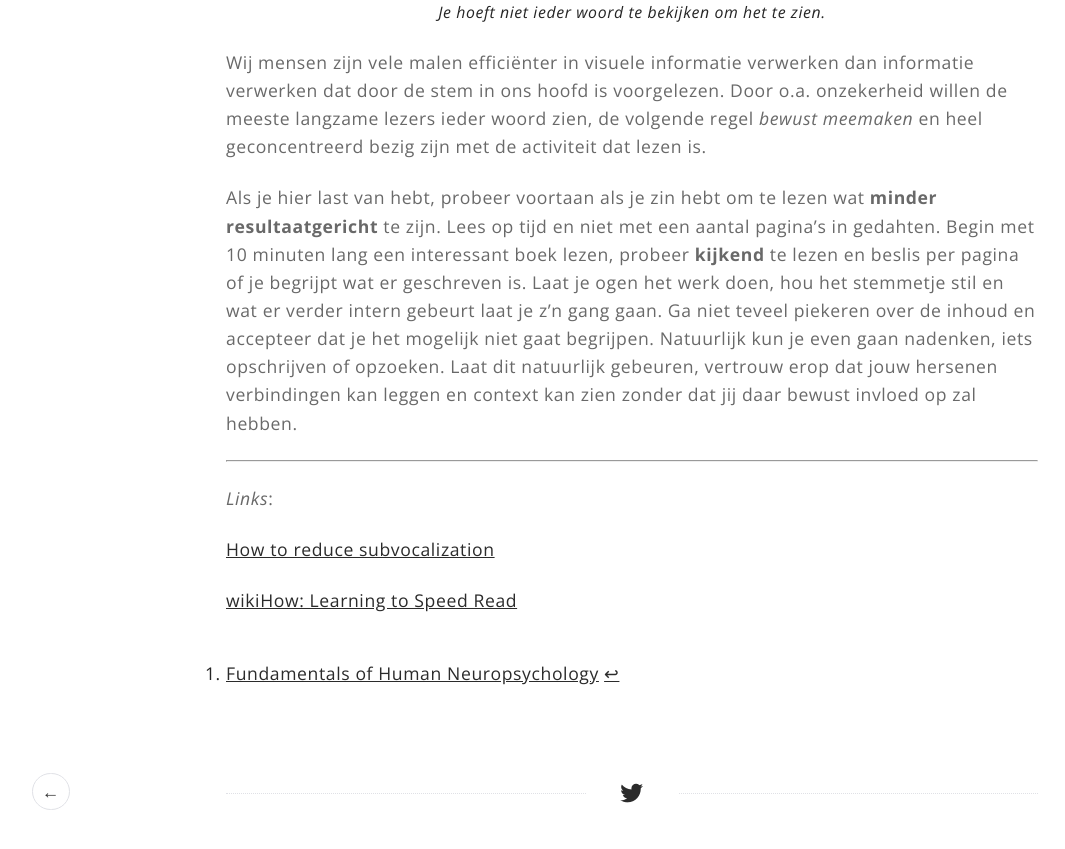
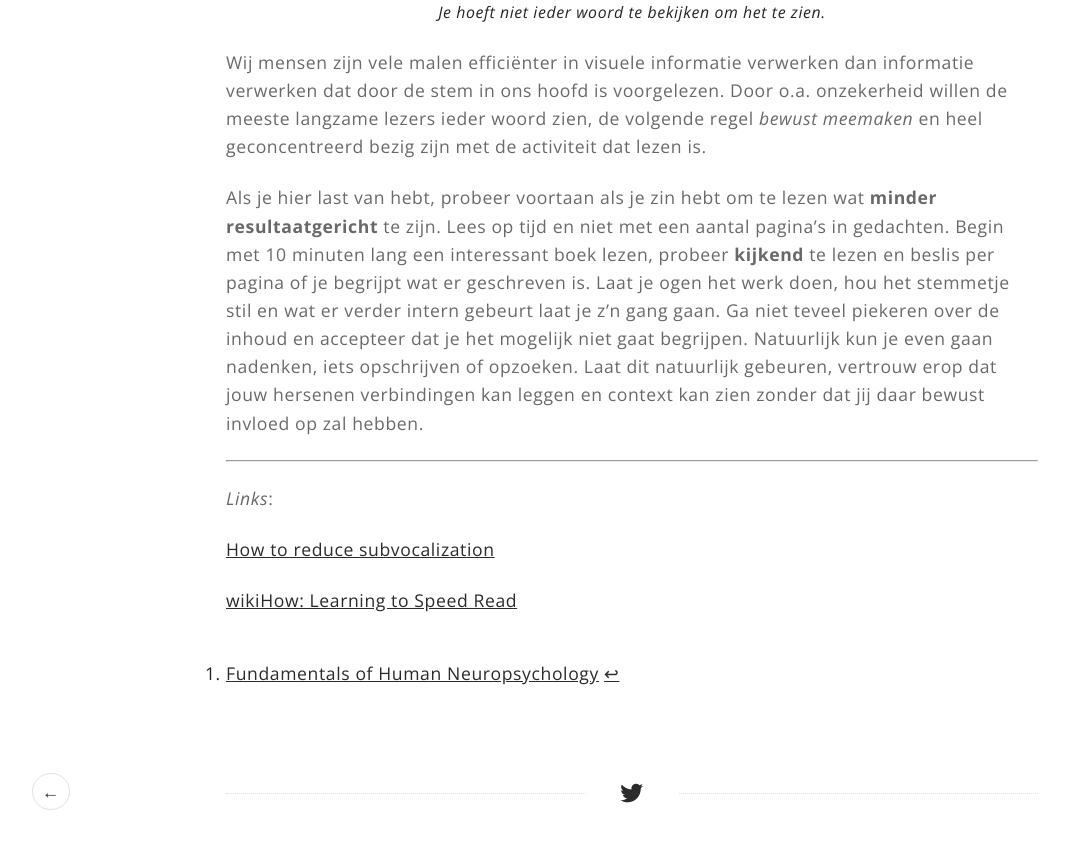
Before and after one commit to Lenzeg/Cogsci_blog, a Jekyll site: the page built from _posts/2020-02-25-lezen.markdown, in a window 1280 px wide and 900 px high, scrolled down 3253 px, cut to the strip 46-895 px from the top of the window. Shown: the whole strip, without its empty margins (8-1073 px from the left). Built offline with Jekyll 4.4.1, drawn with Linux system fonts in a browser that asks for light colours; some of the changed text lies outside the part shown.

Commit message:
Update and rename 2020-02-18-lezen.markdown to 2020-02-25-lezen.markdown

```diff
--- a/_posts/2020-02-18-lezen.markdown
+++ b/_posts/2020-02-25-lezen.markdown
@@ -58,7 +58,7 @@ Ten slotte wil ik het over subvocalisatie hebben. De meesten onder ons hebben ge
 Wij mensen zijn vele malen efficiënter in visuele informatie verwerken dan informatie verwerken dat door de stem in ons hoofd is voorgelezen. Door o.a. onzekerheid willen de meeste langzame lezers ieder woord zien, de volgende regel *bewust meemaken* en heel geconcentreerd bezig zijn met de activiteit dat lezen is. <br>
 
 
-Als je hier last van hebt, probeer voortaan als je zin hebt om te lezen wat **minder resultaatgericht** te zijn. Lees op tijd en niet met een aantal pagina's in gedahten. Begin met 10 minuten lang een interessant boek lezen, probeer **kijkend** te lezen en beslis per pagina of je begrijpt wat er geschreven is. Laat je ogen het werk doen, hou het stemmetje stil en wat er verder intern gebeurt laat je z'n gang gaan. Ga niet teveel piekeren over de inhoud en accepteer dat je het mogelijk niet gaat begrijpen. Natuurlijk kun je even gaan nadenken, iets opschrijven of opzoeken. Laat dit natuurlijk gebeuren, vertrouw erop dat jouw hersenen verbindingen kan leggen en context kan zien zonder dat jij daar bewust invloed op zal hebben.
+Als je hier last van hebt, probeer voortaan als je zin hebt om te lezen wat **minder resultaatgericht** te zijn. Lees op tijd en niet met een aantal pagina's in gedachten. Begin met 10 minuten lang een interessant boek lezen, probeer **kijkend** te lezen en beslis per pagina of je begrijpt wat er geschreven is. Laat je ogen het werk doen, hou het stemmetje stil en wat er verder intern gebeurt laat je z'n gang gaan. Ga niet teveel piekeren over de inhoud en accepteer dat je het mogelijk niet gaat begrijpen. Natuurlijk kun je even gaan nadenken, iets opschrijven of opzoeken. Laat dit natuurlijk gebeuren, vertrouw erop dat jouw hersenen verbindingen kan leggen en context kan zien zonder dat jij daar bewust invloed op zal hebben.
 
 
 
```
Also changed, not shown: other parts of _posts/2020-02-25-lezen.markdown (+1 -1 lines).
